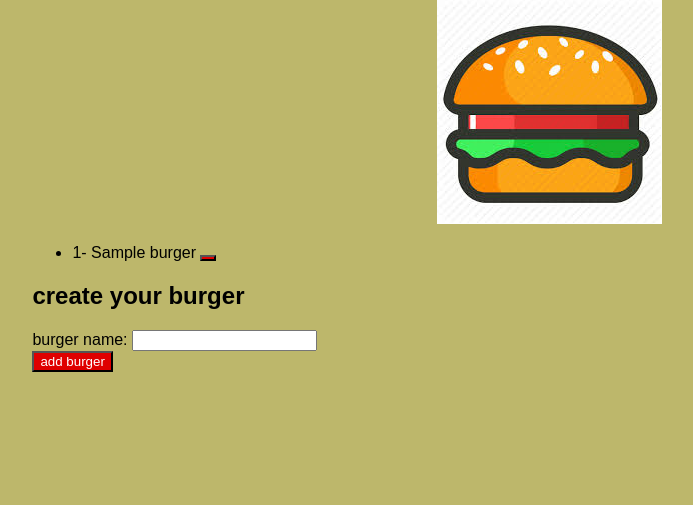
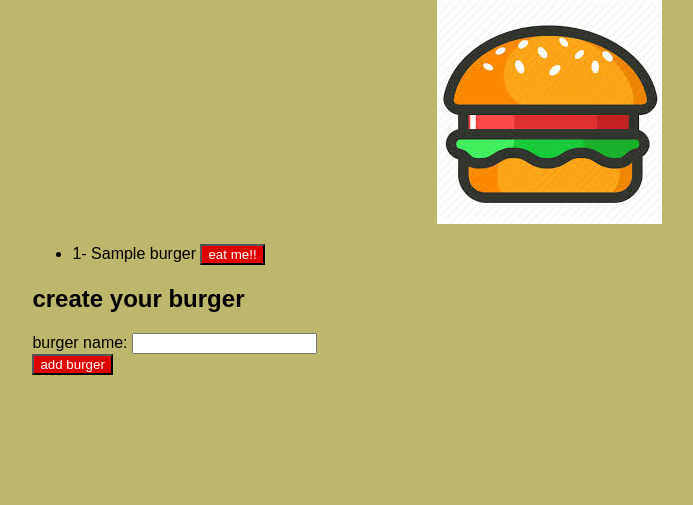
Before and after one commit to tuocha/burger, a Node server app: template views/index.handlebars in a window 1280 px wide. Shown: the part 120-625 px from the top of the page, without its empty margins (102-795 px from the left). Run offline with Node 20, Linux system fonts and the light colour scheme; the template is opened without the code that fills it: most values are stand-ins (such as "Sample title", 1, 10 or a date in 2020); some libraries are stand-ins or nearby versions.

Commit message:
fixed dotenv file

```diff
--- a/config/connection.js
+++ b/config/connection.js
@@ -2,9 +2,9 @@ var mysql = require("mysql");
 require("dotenv").config();
 
 if (process.env.JAWSDB_URL) {
-  connection = mysql.createConnection(process.env.JAWSDB_URL);
+  var connection = mysql.createConnection(process.env.JAWSDB_URL);
 } else {
-var connection = mysql.createConnection({
+connection = mysql.createConnection({
   host: process.env.db_host,
   port: process.env.db_port,
   user: process.env.db_user,
--- a/controllers/burgers_controllers.js
+++ b/controllers/burgers_controllers.js
@@ -27,7 +27,7 @@ router.put("/api/burgers/:id", function (req, res) {
     console.log("condition", condition);
 
     burgers.updateOne({
-        devoured: 0
+        devoured: 1
     }, condition, function (result) {
         if (result.changedRows == 0) {
             // If no rows were changed, then the ID must not exist, so 404
--- a/package.json
+++ b/package.json
@@ -19,6 +19,7 @@
   },
   "homepage": "https://github.com/tuocha/burger#readme",
   "dependencies": {
+    "dotenv": "^8.1.0",
     "express": "^4.17.1",
     "express-handlebars": "^3.1.0",
     "mysql": "^2.17.1"
--- a/views/index.handlebars
+++ b/views/index.handlebars
@@ -1,22 +1,30 @@
 <h1>eat da burger</h1>
 <img src="assets/images/burger.png">
-<div class="devoured"></div>
+<div class="devoured">
+  {{#if devoured}}
+  {{#each burgers}}
+  <li data-id="{{id}}" class="move">{{this.id}}- {{this.burger_name}}
+    {{/each}}
+    {{/if}}
+</div>
 
-<ul>
+<div>
+  <ul>
+    {{#unless devoured}}
     {{#each burgers}}
-        <li data-id="{{id}}" class="move">{{this.id}}- {{this.burger_name}}
 
-	<button class="change-status" data-id="{{id}}">
-		{{#if devoured}}
+    <li data-id="{{id}}" class="move">{{this.id}}- {{this.burger_name}}
+      <button class="change-status" data-id="{{id}}">eat me!!
+        {{!-- {{#if devoured}}
         {{else}}
             eat me!!!
-        {{/if}}
-	</button>
-
-
-        </li>
+        {{/if}} --}}
+      </button>
+    </li>
     {{/each}}
-</ul>
+    {{/unless}}
+  </ul>
+</div>
 
 <h2>create your burger</h2>
 <form class="create-form">
```
Also changed, not shown: 1 other file.
